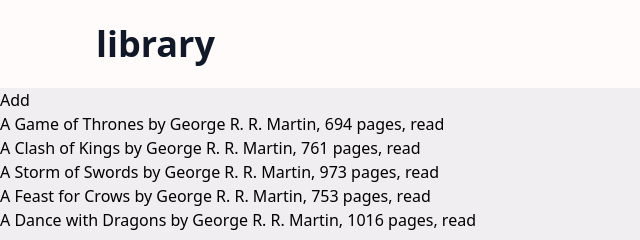
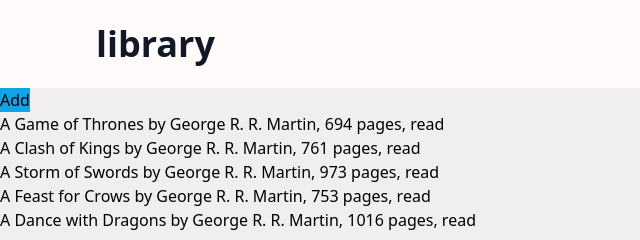
Before and after one commit to Ja-Uyoma/Library, a website built with Vite: page index.html in a window 1280 px wide. Shown: the top 240 px of the page, 0-640 px from the left. Built offline with nearby package versions, Linux system fonts and the light colour scheme.

Commit message:
feat: set a sky blue background for button

```diff
--- a/index.html
+++ b/index.html
@@ -13,7 +13,7 @@
         <h1>Library</h1>
       </header>
       <main class="bg-[#f0eef1] grow">
-        <button>Add</button>
+        <button class="bg-sky-500">Add</button>
 
         <dialog>
           <p>Add a new book</p>
```
